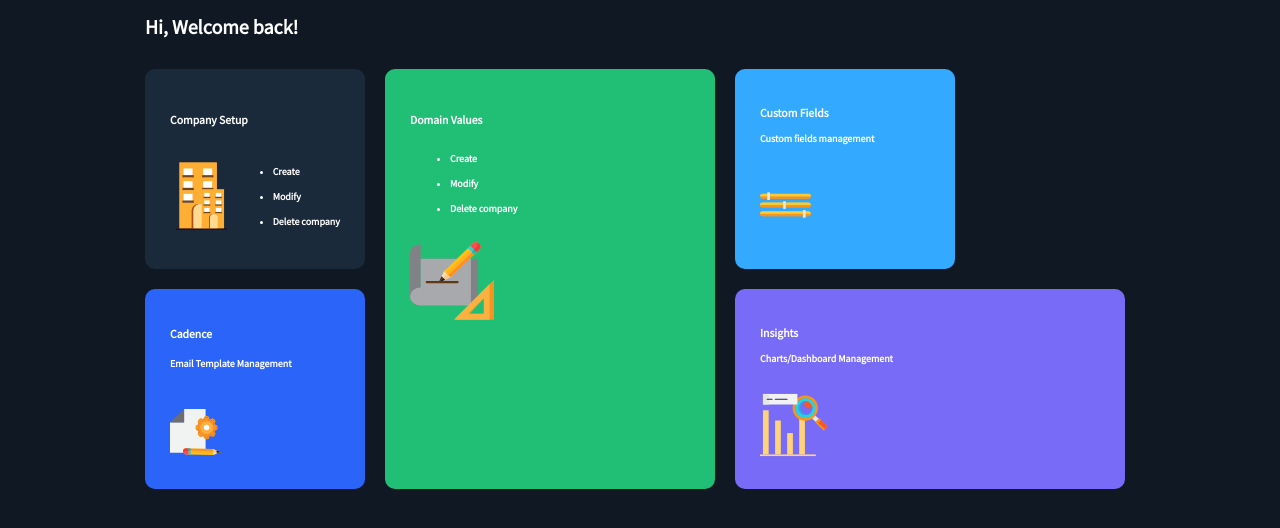
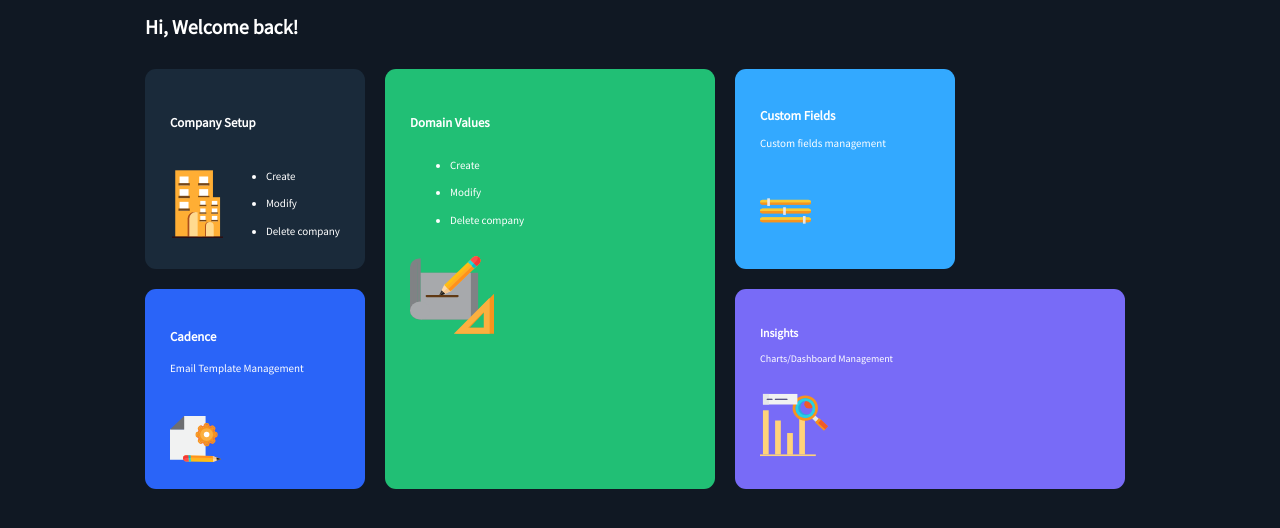
Before and after one commit to AnvithaBekal1/Assignment3, a plain HTML site: page index.html in a window 1280 px wide. Shown: the part 178-706 px from the top of the page. Drawn offline with Linux system fonts and the light colour scheme.

Commit message:
font edit

```diff
--- a/css/responsive.css
+++ b/css/responsive.css
@@ -1,10 +1,11 @@
 @media  (min-width: 768px) {
 body{
             margin:0;
+            font-family: 'Nunito', sans-serif;
             font-family: 'Poppins', sans-serif;
             font-family: 'Roboto', sans-serif;
-font-family: 'Rubik', sans-serif;
-font-family: 'Source Sans Pro', sans-serif;
+            font-family: 'Rubik', sans-serif;
+            font-family: 'Source Sans Pro', sans-serif;
             align-content: center;
             resize:both;
         }
@@ -50,12 +51,15 @@ font-family: 'Source Sans Pro', sans-serif;
     margin-left: 90px;
     font-weight: bold;
   }
+  .containers{
+      font-weight: normal;
+  }
   .box{
       background-color: white;
       gap:20px;
       margin-right: 20px;
       margin-bottom: 20px;
-    border-radius: 10px;
+    border-radius: 11px;
     padding:25px;
     align-items: center;
   }
@@ -67,7 +71,7 @@ font-family: 'Source Sans Pro', sans-serif;
   .container1{
     width:220px;
     height: 200px;
-    font-size: 10px;
+    font-size: 11px;
     line-height: 2.5;
     background-color: #1A2A3A;
     color:white;
@@ -80,7 +84,7 @@ font-family: 'Source Sans Pro', sans-serif;
     .container2{
         width:220px;
         height: 200px;
-        font-size: 10px;
+        font-size: 11px;
         line-height: 1.6;
         background-color: #2A64F8;
         color: white;
@@ -92,7 +96,7 @@ font-family: 'Source Sans Pro', sans-serif;
     .container3{
         width: 330px;
         height: 420px;
-        font-size: 10px;
+        font-size: 11px;
         line-height: 2.5;
         background-color: #21BF75;
         color:white;
@@ -112,7 +116,7 @@ font-family: 'Source Sans Pro', sans-serif;
     .container4{
         width: 220px;
         height: 200px;
-        font-size: 10px;
+        font-size: 11px;
         background-color: #33A9FF;
         color: white;
     }
--- a/index.html
+++ b/index.html
@@ -1,5 +1,5 @@
 <link rel="preconnect" href="https://fonts.gstatic.com">
-<link href="https://fonts.googleapis.com/css2?family=Roboto&family=Rubik&family=Source+Sans+Pro&display=swap" rel="stylesheet">
+<link href="https://fonts.googleapis.com/css2?family=Nunito&family=Poppins:wght@300&family=Roboto&family=Rubik&family=Source+Sans+Pro&display=swap" rel="stylesheet">
 <html lang="en">
 <head>
 
```
